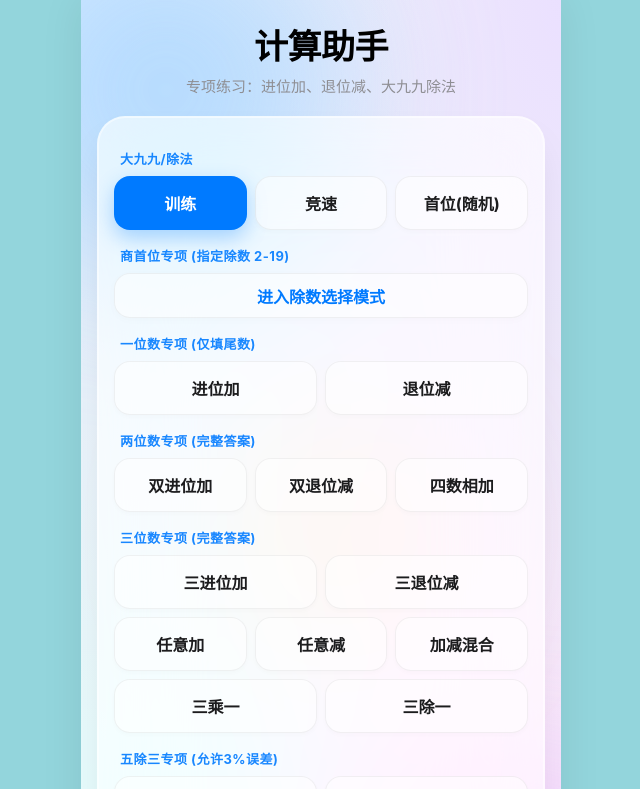
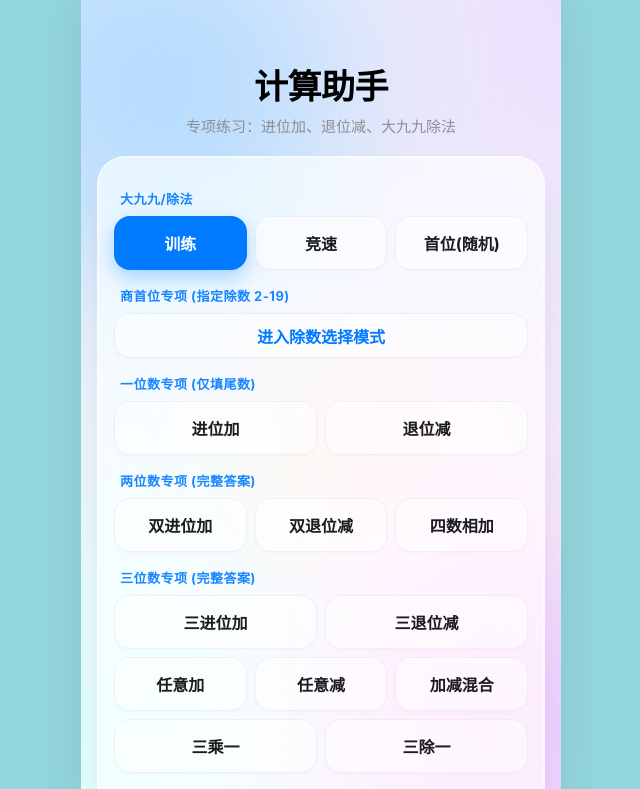
Before and after one commit to carey-hu/calculation-app, a Vue app: page / in a window 1280 px wide. Shown: the top 789 px of the page, without its empty margins (319-959 px from the left). Built offline with nearby package versions, Linux system fonts and the light colour scheme; the HTML template or start-up script is replaced by a standard one.

Commit message:
Update App.vue

```diff
--- a/src/App.vue
+++ b/src/App.vue
@@ -411,7 +411,9 @@ export default {
   margin-top: 14px;  /* 你想更大就 18/20 */
 }
 
+/* 修改点：page 高度改为固定 100vh，且禁止 body 滚动，只允许内部元素滚动 */
 .page {
+  height: 100vh;
   min-height: 100vh;
   background:
     radial-gradient(at 0% 0%, hsla(210,100%,94%,1) 0, transparent 50%),
@@ -441,12 +443,28 @@ export default {
 
 /* 容器布局 */
 .wrap { padding: 20px 16px 24px; box-sizing: border-box; position: relative; z-index: 1; }
-.homeWrap { flex: 1; display: flex; flex-direction: column; justify-content: center; }
+
+/* 修改点：核心滚动逻辑，允许内容溢出滚动，并处理顶部刘海遮挡 */
+.homeWrap {
+  flex: 1;
+  display: flex;
+  flex-direction: column;
+  /* justify-content: center;  <-- 删除居中对齐，防止顶部内容被裁切 */
+  justify-content: flex-start; /* 改为顶部对齐 */
+  overflow-y: auto;           /* 开启垂直滚动 */
+  -webkit-overflow-scrolling: touch; /* iOS丝滑滚动 */
+  padding-top: max(60px, env(safe-area-inset-top)); /* 增加顶部 padding，避开灵动岛 */
+  padding-bottom: 40px;      /* 底部留出空间 */
+  scrollbar-width: none;      /* Firefox 隐藏滚动条 */
+}
+/* 隐藏滚动条，保持界面简洁 */
+.homeWrap::-webkit-scrollbar { display: none; }
+
 .full-height { flex: 1; display: flex; flex-direction: column; height: 100vh; }
 .full-flex { flex: 1; display: flex; flex-direction: column; overflow: hidden; margin-bottom: 20px; }
 
 /* 头部样式 */
-.header-area { margin-bottom: 20px; text-align: center; }
+.header-area { margin-bottom: 20px; text-align: center; flex-shrink: 0; }
 .title { font-size: 34px; font-weight: 900; margin: 0 0 6px; color: #000; letter-spacing: -0.5px; }
 .subtitle { font-size: 15px; color: #8e8e93; font-weight: 500; }
 
```
